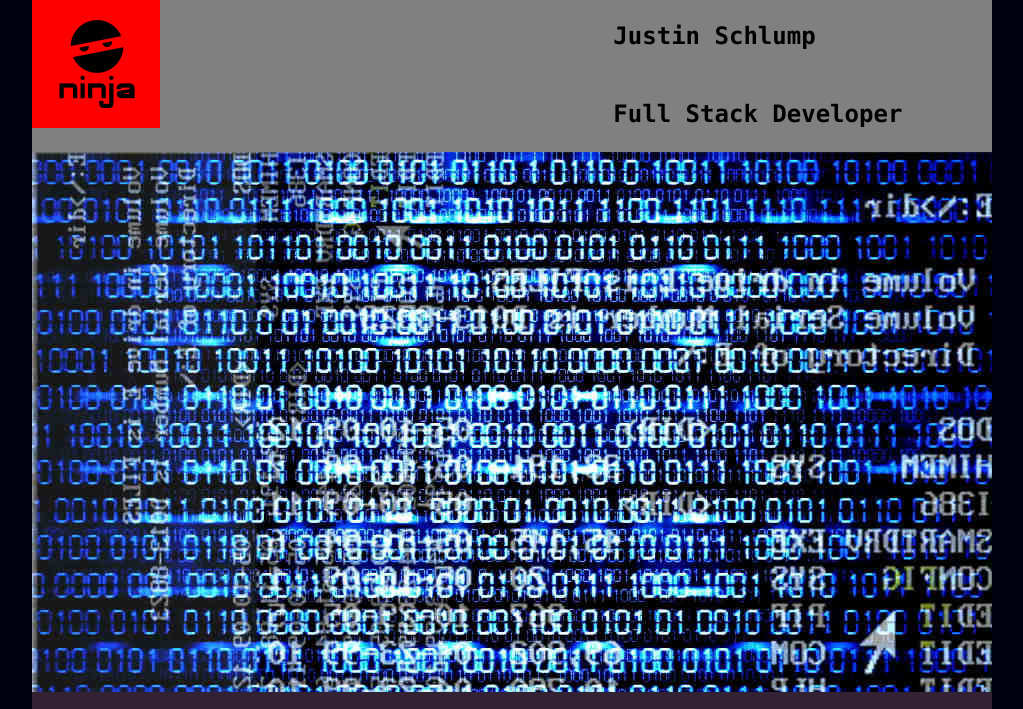
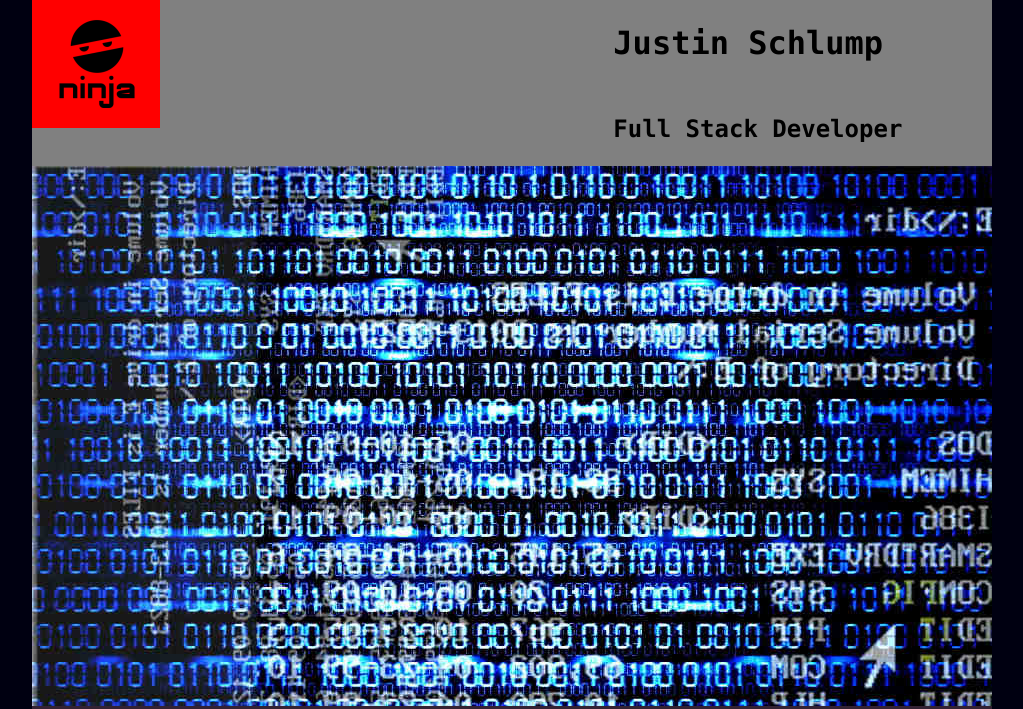
Before and after one commit to nak1411/nakweb, a plain HTML site: page index.html in a window 1280 px wide. Shown: the top 709 px of the page, without its empty margins (128-1151 px from the left). Drawn offline with Linux system fonts and the light colour scheme.

Commit message:
Modified class names

```diff
--- a/index.html
+++ b/index.html
@@ -10,13 +10,11 @@
 
   <div class="container">
     <!-- TOP SECTION -->
-    <section class="top-section">
-      <header class="header-inside">
+    <header class="header-inside">
         <img src="images/logo.png" alt="portfolio logo">
         <h1>Justin Schlump</h1>
         <h2>Full Stack Developer</h2>
-      </header>
-    </section>
+    </header>
     <!-- MID SECTION -->
     <section class="mid-section">
       <img src="images/main_image_960px.jpg" alt="portfolio main image">
@@ -46,5 +44,6 @@
       </footer>
     </section>
   </div>
+  <!-- END CONTAINER -->
 </body>
 </html>
```
